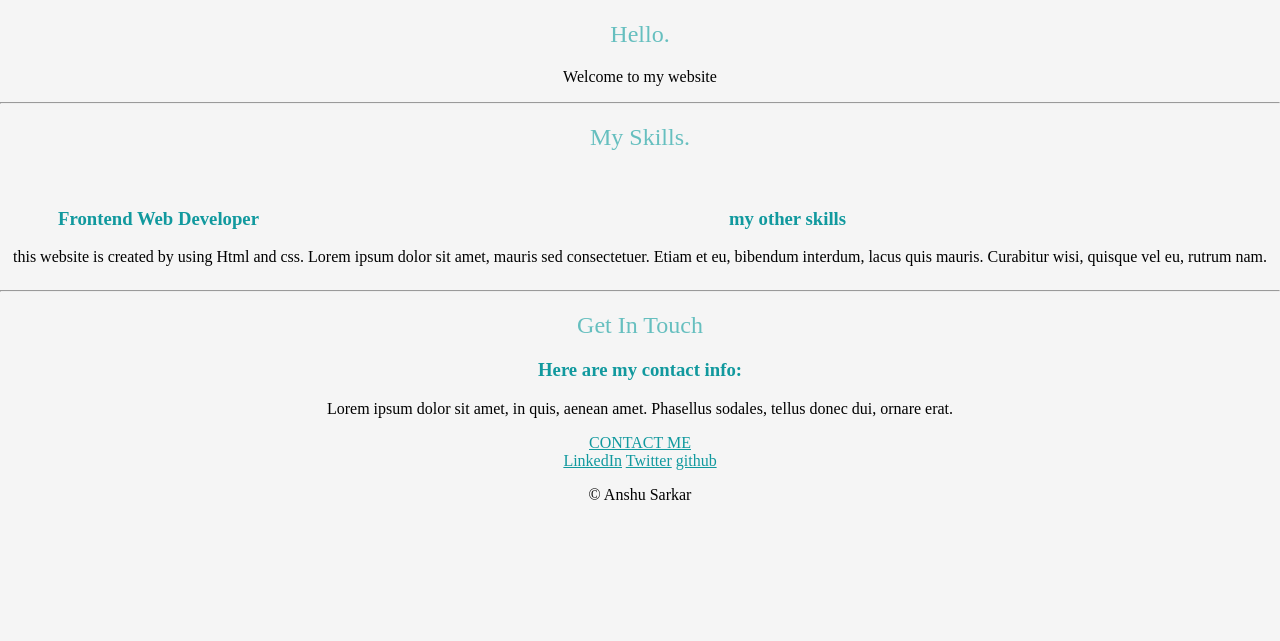
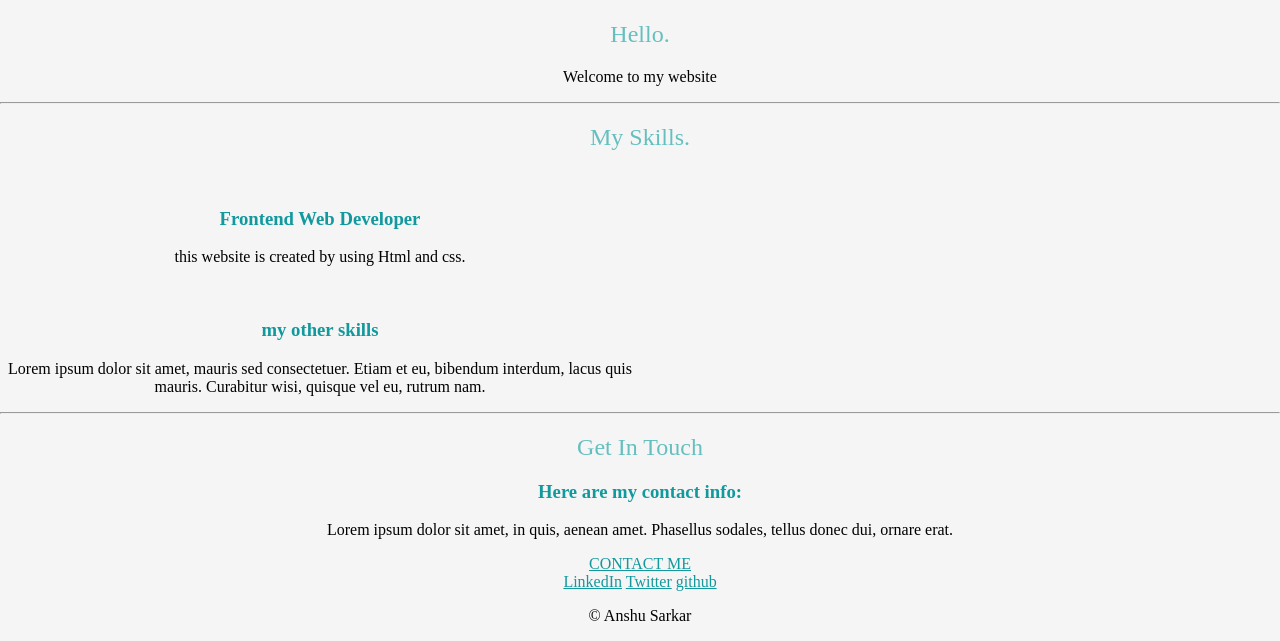
Before and after one commit to AnshuSarkarANX/My-Sites, a plain HTML site: page index.html in a window 1280 px wide. Shown: the part 1034-1675 px from the top of the page. Before the commit the page ends 1554 px from the top, so only its background shows below. Drawn offline with Linux system fonts and the light colour scheme; a web font is replaced by a local one.

Commit message:
icon changed

```diff
--- a/index.html
+++ b/index.html
@@ -5,7 +5,7 @@
   <meta charset="utf-8">
   <title>Anshu's website</title>
   <link rel="stylesheet" href="style.css">
-  <link rel="icon" href="favicon.ico">
+  <link rel="icon" href="boy.png">
   <link rel="preconnect" href="https://fonts.googleapis.com">
   <link rel="preconnect" href="https://fonts.gstatic.com" crossorigin>
   <link href="https://fonts.googleapis.com/css2?family=Anonymous+Pro:wght@700&family=Hi+Melody&family=Press+Start+2P&family=Rock+Salt&family=Sanchez&family=Short+Stack&display=swap" rel="stylesheet">
--- a/style.css
+++ b/style.css
@@ -65,5 +65,6 @@ font-family: 'Short Stack', cursive;*/
   border: 0;
 }
 .skill-row{
-  display: inline-block;
+  width:50%;
+  text-align:center;
 }
```
Also changed, not shown: boy.png (added), favicon.ico (deleted).
